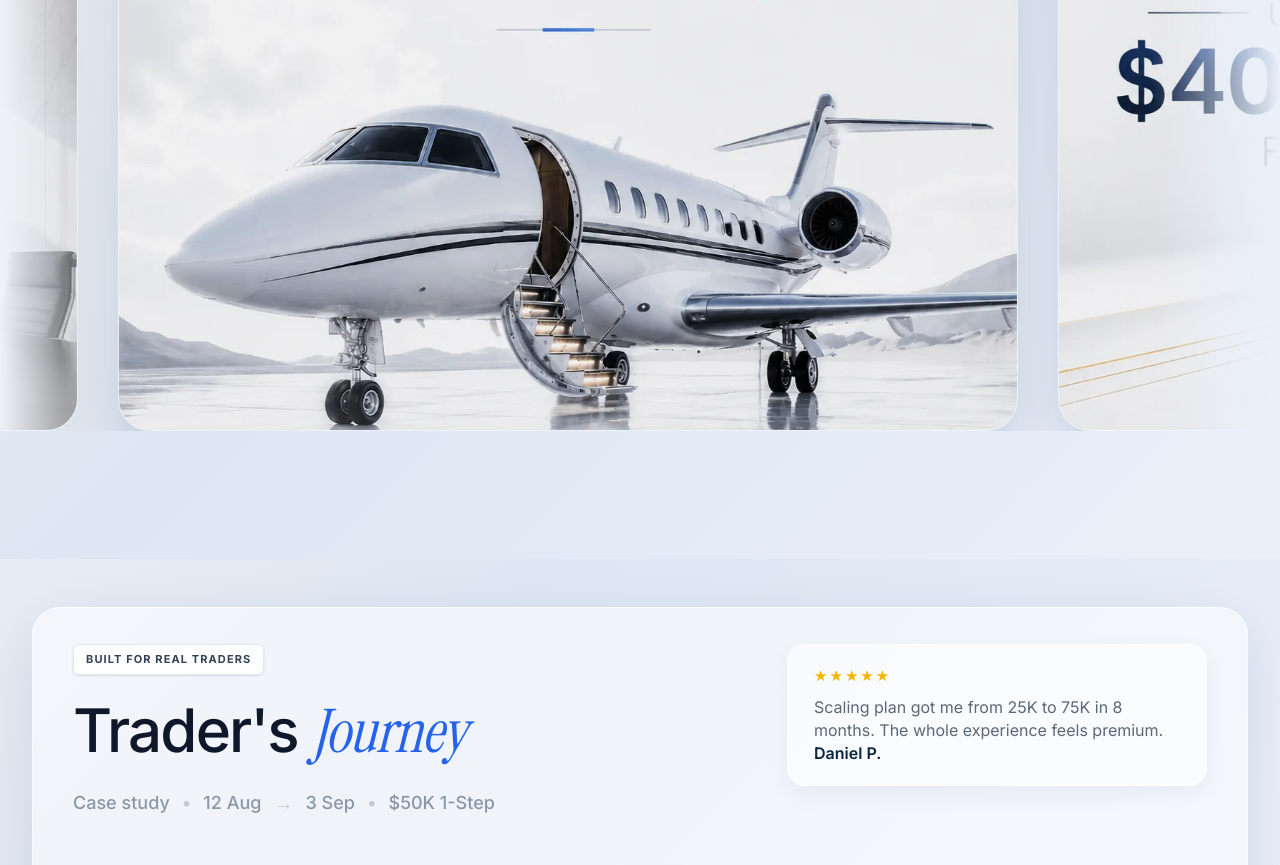
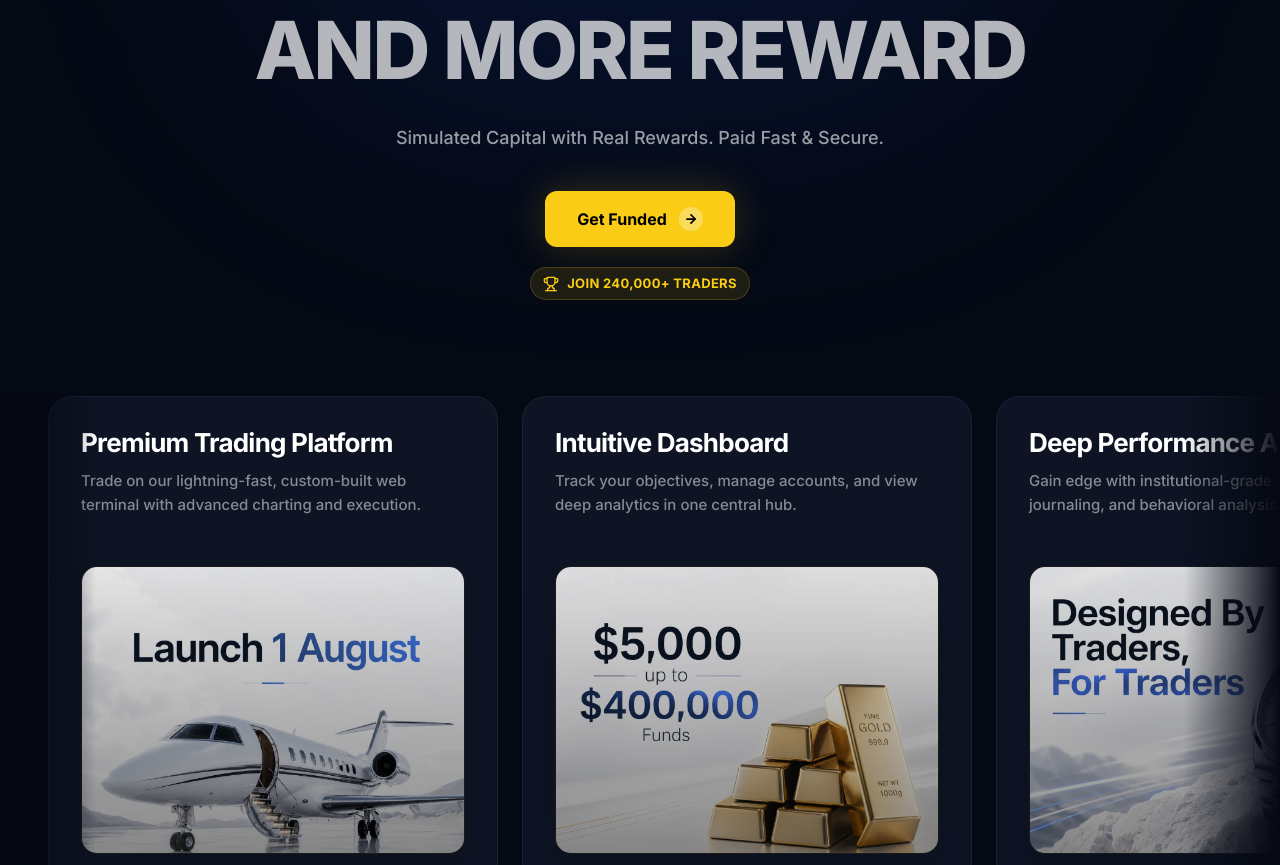
Before and after one commit to jatinkatariaaaa/thepeoplepropwebsite, a Next.js app: page / in a window 1280 px wide. Shown: the part 3020-3885 px from the top of the page. Built offline with nearby package versions, Linux system fonts and the light colour scheme.

Commit message:
Redesign CardStackSection to feature layout matching reference image

```diff
--- a/src/components/landing/CardStackSection.tsx
+++ b/src/components/landing/CardStackSection.tsx
@@ -1,78 +1,135 @@
 "use client";
 
-import { cn } from "@/lib/utils";
+import { Trophy, ArrowRight } from "lucide-react";
+import { AnimatedSection } from "@/components/ui/AnimatedSection";
 
-interface CardData {
-  id: number | string;
+interface FeatureCard {
+  id: string;
+  title: string;
+  desc: string;
   image: string;
-  alt?: string;
 }
 
-const defaultCards: CardData[] = [
-  { id: 1, image: "./images/cards/111.webp", alt: "TPP Trading Platform" },
-  { id: 2, image: "./images/cards/112.webp", alt: "Funded Account Dashboard" },
-  { id: 3, image: "./images/cards/113.webp", alt: "Trading Performance" },
-  { id: 4, image: "./images/cards/114.webp", alt: "Profit Splits" },
-  { id: 5, image: "./images/cards/115.webp", alt: "Payout History" },
+const featureCards: FeatureCard[] = [
+  {
+    id: "platform",
+    title: "Premium Trading Platform",
+    desc: "Trade on our lightning-fast, custom-built web terminal with advanced charting and execution.",
+    image: "./images/cards/111.webp",
+  },
+  {
+    id: "dashboard",
+    title: "Intuitive Dashboard",
+    desc: "Track your objectives, manage accounts, and view deep analytics in one central hub.",
+    image: "./images/cards/112.webp",
+  },
+  {
+    id: "analytics",
+    title: "Deep Performance Analytics",
+    desc: "Gain edge with institutional-grade metrics, trade journaling, and behavioral analysis.",
+    image: "./images/cards/113.webp",
+  },
+  {
+    id: "splits",
+    title: "Up to 100% Profit Splits",
+    desc: "Keep more of what you earn. Scale your account and unlock the industry's highest payouts.",
+    image: "./images/cards/114.webp",
+  },
+  {
+    id: "payouts",
+    title: "Fast On-Demand Payouts",
+    desc: "Request your profits anytime. We process withdrawals securely within 24 hours.",
+    image: "./images/cards/115.webp",
+  },
 ];
 
 export function CardStackSection() {
   return (
-    <section
-      className="relative overflow-hidden z-20 py-24 md:py-32"
-      style={{
-        background: "linear-gradient(135deg, #eef2f7 0%, #dde6f2 45%, #e9f0fa 100%)",
-        backgroundAttachment: "fixed",
-      }}
+    <section className="relative overflow-hidden z-20 py-24 md:py-32 bg-[#050914]">
+      {/* Subtle Background Glows */}
+      <div className="absolute top-0 left-1/2 -translate-x-1/2 w-[800px] h-[500px] bg-blue-600/10 rounded-full blur-[120px] pointer-events-none" />
+
+      <div className="relative z-10 w-full max-w-[1400px] mx-auto">
+
+        {/* Huge Header Section */}
+        <AnimatedSection className="px-5 md:px-8 text-center flex flex-col items-center">
+          <h2 className="text-[36px] sm:text-[56px] md:text-[72px] lg:text-[80px] font-black leading-[0.95] text-white uppercase tracking-tight max-w-5xl mx-auto">
+            Trading<br />
+            <span className="text-white/90">But with less risk</span><br />
+            <span className="text-white/80">With more capital</span><br />
+            <span className="text-white/70">And more reward</span>
+          </h2>
+
+          <p className="mt-8 text-[16px] md:text-[18px] text-white/60 font-medium max-w-2xl mx-auto">
+            Simulated Capital with Real Rewards. Paid Fast &amp; Secure.
+          </p>
+
+          <div className="mt-10 flex flex-col items-center gap-5">
+            <a
+              href="/dashboard"
+              className="group relative inline-flex items-center justify-center gap-3 bg-[#FACC15] hover:bg-[#EAB308] text-black font-bold text-[16px] px-8 py-4 rounded-xl transition-all duration-300 shadow-[0_0_40px_rgba(250,204,21,0.2)] hover:shadow-[0_0_60px_rgba(250,204,21,0.3)] hover:-translate-y-1"
             >
-      <style dangerouslySetInnerHTML={{__html: `
-        @keyframes marquee {
-          0% { transform: translateX(0%); }
-          100% { transform: translateX(-50%); }
-        }
-        .animate-marquee {
-          animation: marquee 60s linear infinite;
-        }
-        .animate-marquee:hover {
-          animation-play-state: paused;
-        }
-      `}} />
+              Get Funded
+              <div className="w-6 h-6 rounded-full bg-white/30 flex items-center justify-center group-hover:translate-x-1 transition-transform">
+                <ArrowRight className="w-3.5 h-3.5 text-black" strokeWidth={3} />
+              </div>
+            </a>
 
-      <div className="relative flex items-center justify-center overflow-hidden w-full">
-        {/* Left and right fade gradients for a smoother appearance */}
-        <div className="absolute top-0 bottom-0 left-0 w-16 md:w-32 bg-gradient-to-r from-[#eef2f7] to-transparent z-10 pointer-events-none" />
-        <div className="absolute top-0 bottom-0 right-0 w-16 md:w-32 bg-gradient-to-l from-[#e9f0fa] to-transparent z-10 pointer-events-none" />
+            <div className="flex items-center gap-2 text-[#FACC15] text-[13px] font-bold tracking-wide uppercase bg-[#FACC15]/10 px-3 py-1.5 rounded-full border border-[#FACC15]/20">
+              <Trophy className="w-4 h-4" />
+              <span>Join 240,000+ Traders</span>
+            </div>
+          </div>
+        </AnimatedSection>
 
-        {/* Marquee Wrapper */}
-        <div className="flex w-[max-content] animate-marquee gap-6 md:gap-10 px-3 md:px-5">
-           {/* First Set */}
-           {defaultCards.map((card) => (
-             <div
-                key={`set1-${card.id}`}
-                className="relative flex-shrink-0 w-[85vw] md:w-[700px] lg:w-[900px] aspect-[4/3] rounded-2xl md:rounded-[32px] overflow-hidden shadow-[0_20px_50px_rgba(10,37,64,0.15)] group cursor-grab active:cursor-grabbing border border-white/40"
+        {/* Feature Cards Horizontal Scroll */}
+        <div className="mt-20 md:mt-24 w-full relative">
+
+          {/* Edge fade gradients for scroll indication */}
+          <div className="absolute top-0 bottom-0 left-0 w-8 md:w-24 bg-gradient-to-r from-[#050914] to-transparent z-10 pointer-events-none" />
+          <div className="absolute top-0 bottom-0 right-0 w-8 md:w-24 bg-gradient-to-l from-[#050914] to-transparent z-10 pointer-events-none" />
+
+          <div className="flex overflow-x-auto snap-x snap-mandatory gap-5 md:gap-6 px-5 md:px-12 pb-12 w-full hide-scrollbar">
+            {featureCards.map((card, index) => (
+              <AnimatedSection
+                key={card.id}
+                delay={index * 0.1}
+                className="snap-center shrink-0 w-[85vw] sm:w-[400px] md:w-[450px] bg-[#0E1424] rounded-3xl p-6 md:p-8 flex flex-col relative overflow-hidden group border border-white/5 hover:border-white/10 transition-colors duration-500"
               >
+                {/* Text Content */}
+                <div className="relative z-10">
+                  <h3 className="text-white text-[22px] md:text-[26px] font-bold leading-tight mb-3 pr-8">
+                    {card.title}
+                  </h3>
+                  <p className="text-white/50 text-[14px] md:text-[15px] leading-relaxed font-medium">
+                    {card.desc}
+                  </p>
+                </div>
+
+                {/* Image / Graphic Container */}
+                <div className="mt-10 md:mt-12 relative w-full aspect-[4/3] rounded-2xl overflow-hidden shadow-2xl transition-transform duration-700 group-hover:-translate-y-2 group-hover:shadow-[0_20px_50px_rgba(0,0,0,0.5)] border border-white/10 bg-black">
                   <img
                     src={card.image}
-                 alt={card.alt}
-                 className="absolute inset-0 w-full h-full object-cover transition-transform duration-700 group-hover:scale-105"
+                    alt={card.title}
+                    className="absolute inset-0 w-full h-full object-cover transition-transform duration-700 group-hover:scale-105 opacity-90 group-hover:opacity-100"
                   />
-               <div className="absolute inset-0 bg-black/5 group-hover:bg-transparent transition-colors duration-500" />
+                  {/* Internal Glow Overlay */}
+                  <div className="absolute inset-0 bg-gradient-to-t from-black/40 to-transparent pointer-events-none" />
                 </div>
+              </AnimatedSection>
             ))}
-           {/* Duplicate Set for seamless infinite loop */}
-           {defaultCards.map((card) => (
-             <div
-                key={`set2-${card.id}`}
-                className="relative flex-shrink-0 w-[85vw] md:w-[700px] lg:w-[900px] aspect-[4/3] rounded-2xl md:rounded-[32px] overflow-hidden shadow-[0_20px_50px_rgba(10,37,64,0.15)] group cursor-grab active:cursor-grabbing border border-white/40"
-              >
-               <img
-                 src={card.image}
-                 alt={card.alt}
-                 className="absolute inset-0 w-full h-full object-cover transition-transform duration-700 group-hover:scale-105"
-               />
-               <div className="absolute inset-0 bg-black/5 group-hover:bg-transparent transition-colors duration-500" />
           </div>
-           ))}
+
+          <style jsx>{`
+            .hide-scrollbar::-webkit-scrollbar {
+              display: none;
+            }
+            .hide-scrollbar {
+              -ms-overflow-style: none;
+              scrollbar-width: none;
+            }
+          `}</style>
+
         </div>
       </div>
     </section>
```
Lines whose indentation alone changed are shown as unchanged.
